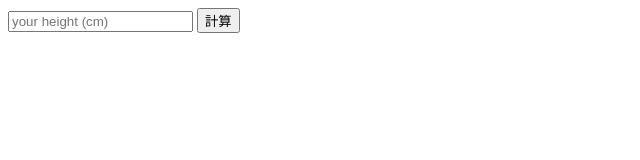
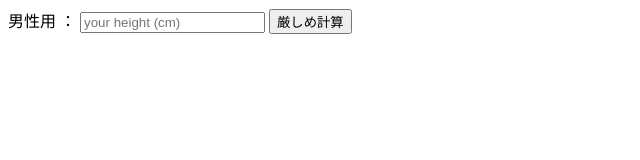
Before and after one commit to riesonamoto/devops, a website: page index.html in a window 1280 px wide. Shown: the whole page, without its empty margins (0-640 px from the left). Drawn offline with Linux system fonts and the light colour scheme.

Commit message:
Update index.html

```diff
--- a/index.html
+++ b/index.html
@@ -1,5 +1,5 @@
-<input id="i1" placeholder="your height (cm)">
-<button onclick="run()">計算</button>
+男性用 ： <input id="i1" placeholder="your height (cm)">
+<button onclick="run()">厳しめ計算</button>
 <div id="d1"></div>
 
 <script src="./lib.js"></script>
```
